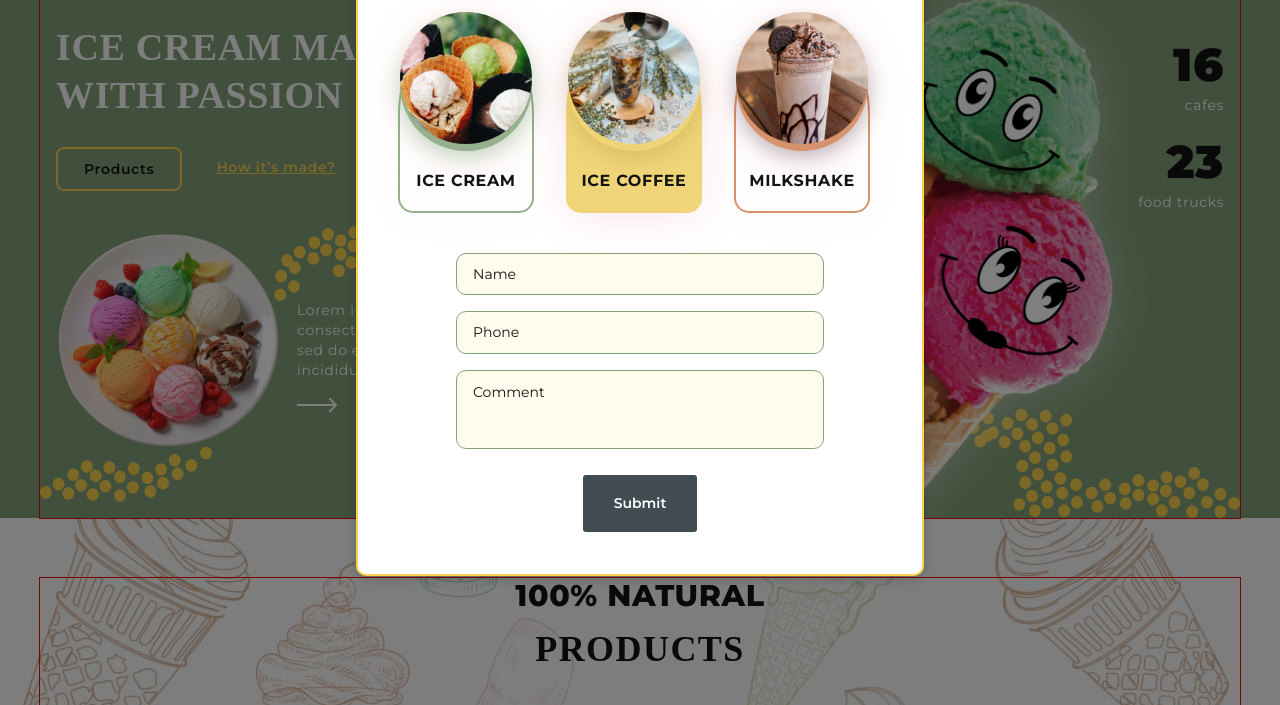
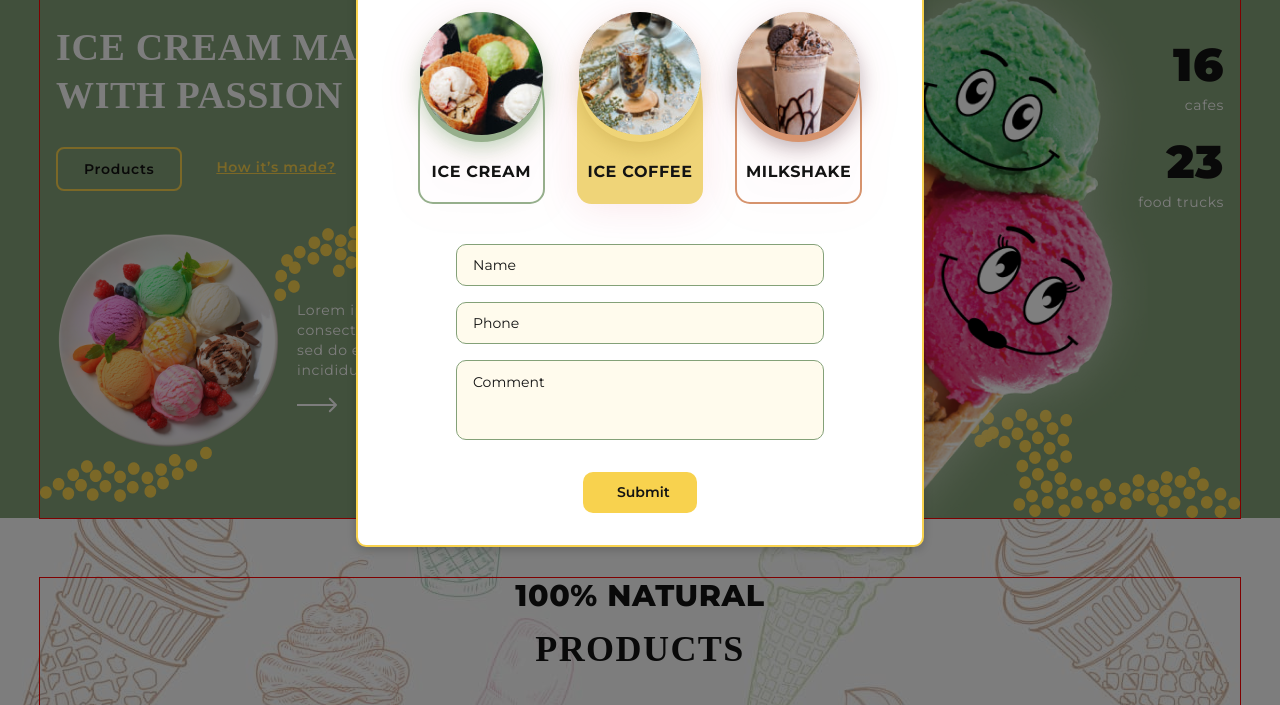
Before and after one commit to SlipuyKamiN/Project-14, a website built with Parcel: page src/index.html in a window 1280 px wide. Both pictures are taken after a click on the button "Buy now". Shown: the part 95-800 px from the top of the page. Built offline with nearby package versions, Linux system fonts and the light colour scheme; a web font is replaced by a local one.

Commit message:
fix paddings

```diff
--- a/src/sass/layouts/modals/_modal-location.scss
+++ b/src/sass/layouts/modals/_modal-location.scss
@@ -1,19 +1,4 @@
 // /* Стили для подложки */
-
-// .overlay {
-//   /* Скрываем подложку  */
-//   opacity: 0;
-//   visibility: hidden;
-
-//   position: fixed;
-//   top: 0;
-//   left: 0;
-//   width: 100%;
-//   height: 100%;
-//   background-color: rgba(0, 0, 0, 0.5);
-//   z-index: 20;
-//   transition: 0.3s all;
-// }
 
 /* Стили для модальных окон */
 
@@ -41,7 +26,7 @@
   /*  Побочные стили   */
   box-shadow: 0 3px 10px -0.5px rgba(0, 0, 0, 0.2);
   text-align: center;
-  padding: 28px 20px;
+  padding: 28px;
   border: 2px solid #f8d24e;
   border-radius: 10px;
   background-color: #fff;
@@ -49,7 +34,7 @@
 
   @media screen and (min-width: 768px) {
     max-width: 568px;
-    padding: 32px 40px;
+    padding: 32px 60px;
   }
 }
 
@@ -73,15 +58,6 @@
   cursor: pointer;
 }
 
-.btn {
-  padding: 20px;
-  display: inline-block;
-  text-decoration: none;
-  background-color: #414b52;
-  margin: 10px;
-  color: #fff;
-  border-radius: 3px;
-}
 .modal-location__title {
   font-family: 'Seymour One';
   font-style: normal;
@@ -109,8 +85,8 @@
   }
 }
 .modal-location__btn {
+  display: inline-block;
   width: 134px;
-  height: 42px;
   background: #f8d24e;
   border-radius: 10px;
   border: transparent;
@@ -121,6 +97,9 @@
   line-height: 1.25;
   color: #131313;
 
+  padding: 12px;
+  text-decoration: none;
+
   @media screen and (min-width: 768px) {
     width: 145px;
     font-size: 14px;
```
